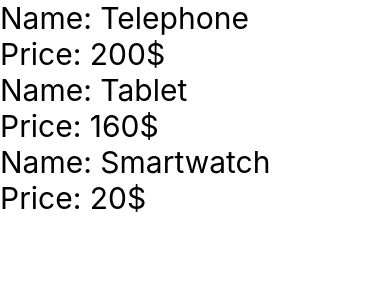
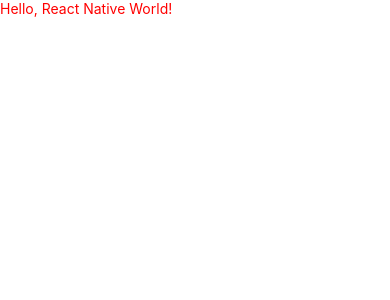
Before and after one commit to InDaviX/Basics, a React Native app: screen / in a window 390 px wide. Shown: the top 300 px of the page. Built offline with nearby package versions, Linux system fonts and the light colour scheme.

Commit message:
Alert jednak działa, no nieźle

```diff
--- a/App.js
+++ b/App.js
@@ -1,13 +1,11 @@
 import React from 'react';
 import {SafeAreaView} from 'react-native';
-import Item from './components/Item/item';
+import MyText from './components/MyText/MyText';
 
 const App = () => {
   return (
     <SafeAreaView>
-      <Item name={'Telephone'} price={200} />
-      <Item name={'Tablet'} price={160} />
-      <Item name={'Smartwatch'} price={20} />
+      <MyText />
     </SafeAreaView>
   );
 };
--- a/components/MyText/MyText.js
+++ b/components/MyText/MyText.js
@@ -3,7 +3,15 @@
 import style from './style';
 
 const MyText = () => {
-  return <Text style={style.text}>Hello, React Native World!</Text>;
+  const handleTextClick = () => {
+    console.log('Text Clicked!');
+    alert('The text has been clicked!');
+  };
+  return (
+    <Text style={style.text} onPress={() => handleTextClick()}>
+      Hello, React Native World!
+    </Text>
+  );
 };
 
 export default MyText;
```
Also changed, not shown: .eslintrc.js.
